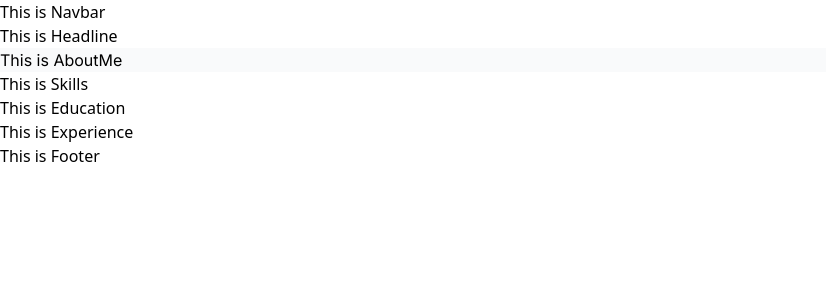
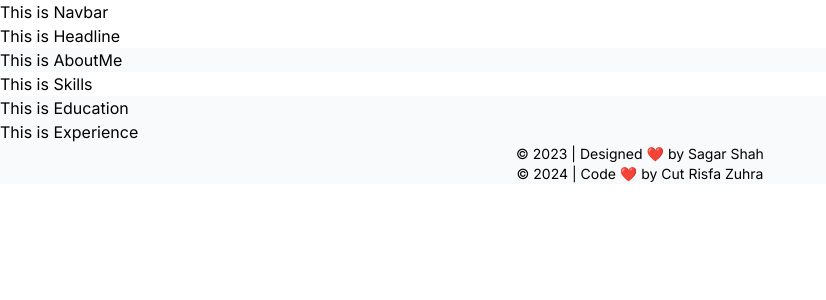
Before and after one commit to faracutrisfa/Personal-Portofolio-Cut, a React (Vite) app: page / in a window 1280 px wide. Shown: the top 300 px of the page, without its empty margins (0-826 px from the left). Built offline with nearby package versions, Linux system fonts and the light colour scheme.

Commit message:
style: add style footer

```diff
--- a/src/components/Footer.jsx
+++ b/src/components/Footer.jsx
@@ -1,5 +1,8 @@
 export default function Footer() {
     return (
-      <div>This is Footer</div>
+      <div className="bg-primary-50 flex flex-col items-center text-sm">
+        <p>© 2023 | Designed ❤️️ by Sagar Shah </p>
+        <p>© 2024 | Code ❤️️ by Cut Risfa Zuhra </p>
+      </div>
     )
   }
--- a/src/components/LandingPage/AboutMe.jsx
+++ b/src/components/LandingPage/AboutMe.jsx
@@ -1,5 +1,5 @@
 export default function AboutMe() {
     return (
-      <div id="AboutMe" className="font-Inter bg-primary-50">This is AboutMe</div>
+      <div id="AboutMe" className="bg-primary-50">This is AboutMe</div>
     )
   }
--- a/src/components/LandingPage/Education.jsx
+++ b/src/components/LandingPage/Education.jsx
@@ -1,5 +1,5 @@
 export default function Education() {
     return (
-      <div id="Education">This is Education</div>
+      <div id="Education" className="bg-primary-50">This is Education</div>
     )
   }
--- a/src/components/LandingPage/Experience.jsx
+++ b/src/components/LandingPage/Experience.jsx
@@ -1,5 +1,5 @@
 export default function Experience() {
     return (
-      <div id="Experience">This is Experience</div>
+      <div id="Experience" className="bg-primary-50">This is Experience</div>
     )
   }
--- a/src/components/Layout/PageLayout.jsx
+++ b/src/components/Layout/PageLayout.jsx
@@ -3,7 +3,7 @@ import Navbar from "../Navbar";
 
 const PageLayout = ({children}) => {
   return (
-    <div className="">
+    <div className="font-Inter">
         <Navbar/>
         {children}
         <Footer/>
```
